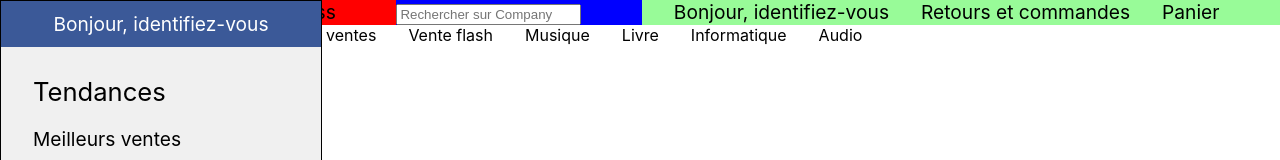
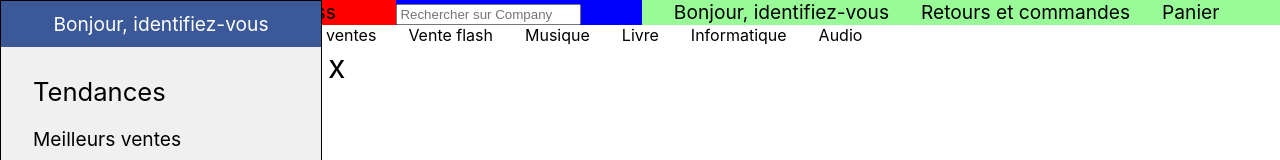
Before and after one commit to SacleuxBenoit/sandbox-react, a React (Create React App) app in the folder uisandbox/: page / in a window 1280 px wide. Both pictures are taken after a click on the button "Tous". Shown: the top 160 px of the page. Built offline with nearby package versions, Linux system fonts and the light colour scheme.

Commit message:
add possibility to close the leftNavbar

```diff
--- a/uisandbox/src/components/HeaderC/MainNav.js
+++ b/uisandbox/src/components/HeaderC/MainNav.js
@@ -6,13 +6,9 @@ import LeftNavBar from "../LeftNavBar"
 function MainNav() {
     const [navLeft, setNavLeft] = useState(false)
 
-    function toggleLeftNav() {
-        setNavLeft(!navLeft)
-    }
-
     return (
         <>
-            <button onClick={toggleLeftNav}>Tous</button>
+            <button onClick={() => { setNavLeft(!navLeft) }}>Tous</button>
             <Link to="/">Carte cadeaux</Link>
             <Link to="/">Nos meilleurs ventes</Link>
             <Link to="/">Vente flash</Link>
@@ -20,7 +16,7 @@ function MainNav() {
             <Link to="/">Livre</Link>
             <Link to="/">Informatique</Link>
             <Link to="/">Audio</Link>
-            {navLeft && <LeftNavBar />}
+            {navLeft && <LeftNavBar closeNavLeft={() => { setNavLeft(false) }} />}
         </>
     )
 }
--- a/uisandbox/src/components/LeftNavBar.js
+++ b/uisandbox/src/components/LeftNavBar.js
@@ -1,8 +1,9 @@
 import '../styles/LeftNavBar.css'
 import { Link } from 'react-router-dom'
 
-function LeftNavBar() {
+function LeftNavBar({ closeNavLeft }) {
     return (
+        <div className='wrapper'>
             <div className="containerNavLeft">
                 <Link to="/"><div className='identification'>Bonjour, identifiez-vous</div></Link>
                 <div>
@@ -38,6 +39,8 @@ function LeftNavBar() {
                     </ul>
                 </div>
             </div>
+            <div className='divButtonClose' onClick={closeNavLeft}>x</div>
+        </div>
     )
 }
 
--- a/uisandbox/src/styles/LeftNavBar.css
+++ b/uisandbox/src/styles/LeftNavBar.css
@@ -1,3 +1,7 @@
+.wrapper {
+    display: flex;
+}
+
 .containerNavLeft {
     position: fixed;
     top: 0;
@@ -46,3 +50,11 @@ li:not(.menuTitle, .menuSeparator):hover {
 .menuSeparator {
     border-bottom: 1px solid black;
 }
+
+.divButtonClose {
+    margin-left: 25%;
+    padding-left: .5rem;
+    font-size: 2rem;
+    width: 1.7rem;
+    cursor: pointer;
+}
```
Lines whose indentation alone changed are shown as unchanged.
